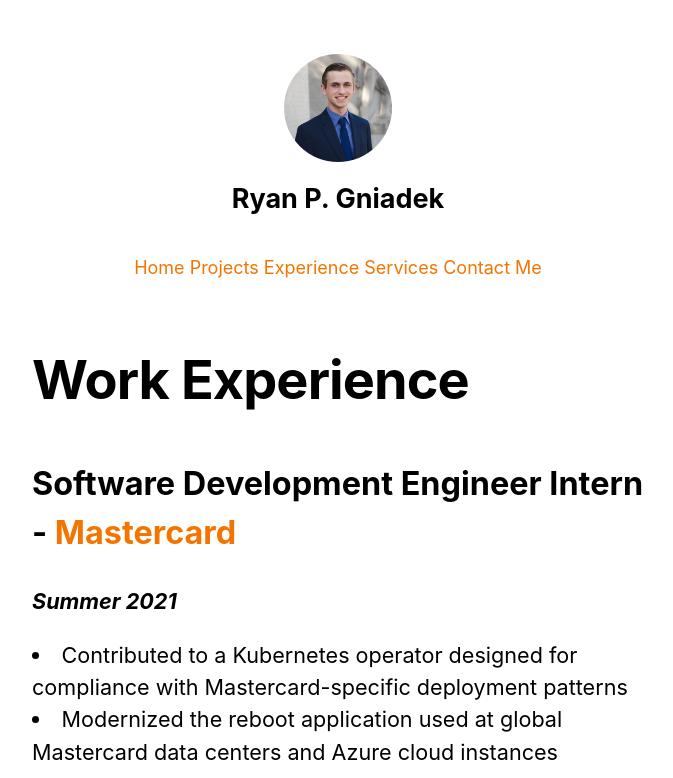
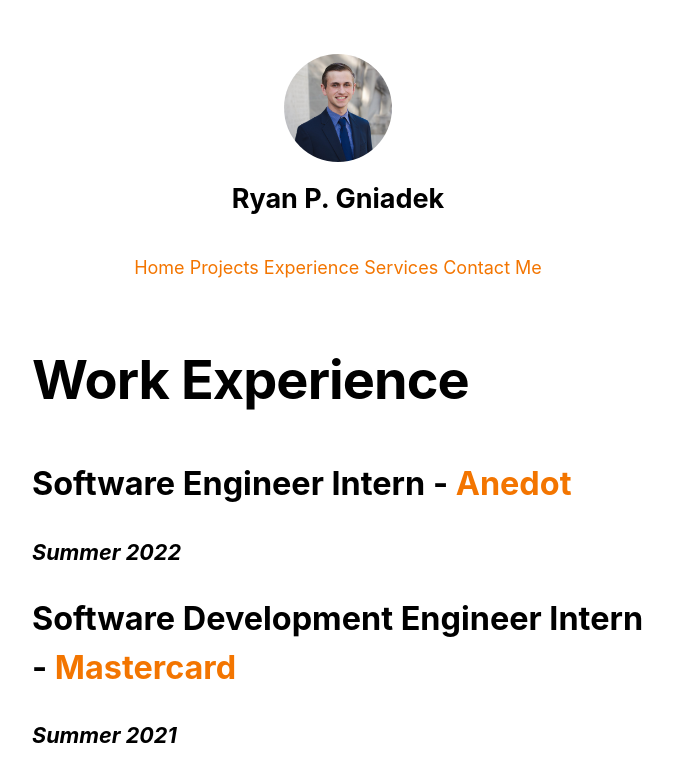
Before and after one commit to ryangniadek/next-js-website, a Next.js app: page /experience in a window 1280 px wide. Shown: the top 778 px of the page, without its empty margins (302-975 px from the left). Built offline with nearby package versions, Linux system fonts and the light colour scheme.

Commit message:
Anedot future work

```diff
--- a/pages/experience.js
+++ b/pages/experience.js
@@ -15,6 +15,25 @@ export default function Resume() {
       </Head>
       <section className={utilStyles.headingXl}>
         <h1>{pageTitle}</h1>
+      </section>
+      <section className={utilStyles.headingMd}>
+        <h2>
+          Software Engineer Intern -{" "}
+          <Link href="https://www.anedot.com/careers">
+            <a>Anedot</a>
+          </Link>
+        </h2>
+        <p>
+          <b>
+            <i>Summer 2022</i>
+          </b>
+        </p>
+        {/* <li>
+          Contributed to a Kubernetes operator designed for compliance with Mastercard-specific deployment patterns
+        </li>
+        <li>
+          Modernized the reboot application used at global Mastercard data centers and Azure cloud instances
+        </li> */}
       </section>
       <section className={utilStyles.headingMd}>
         <h2>
```
